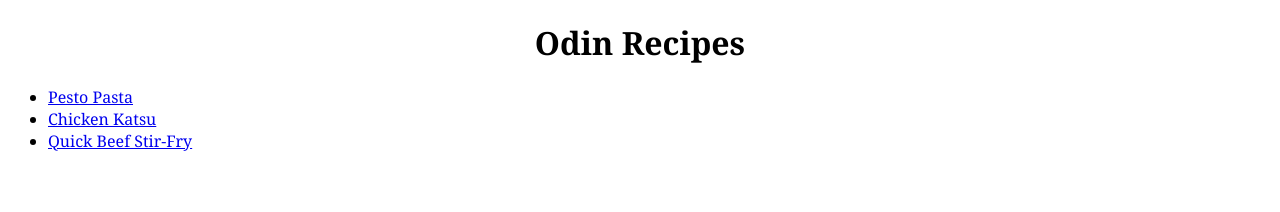
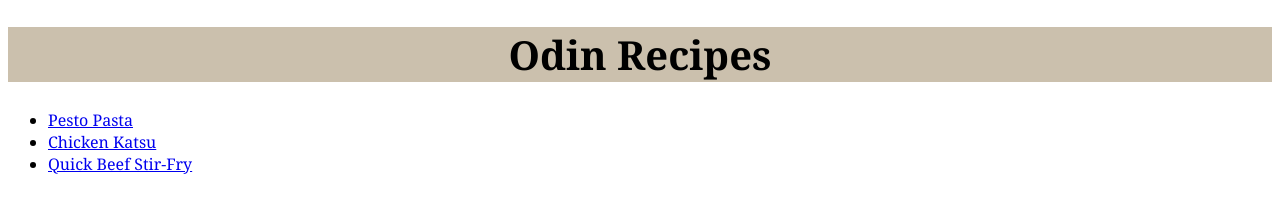
Before and after one commit to amburnzachary/odin-recipes, a plain HTML site: page index.html in a window 1280 px wide. Drawn offline with Linux system fonts and the light colour scheme.

Commit message:
Add background color to and change size of h1

```diff
--- a/style.css
+++ b/style.css
@@ -1,5 +1,7 @@
 h1 {
     text-align: center;
+    background-color: #CBC0AD;
+    font-size: 40px;
 }
 
 * {
```
